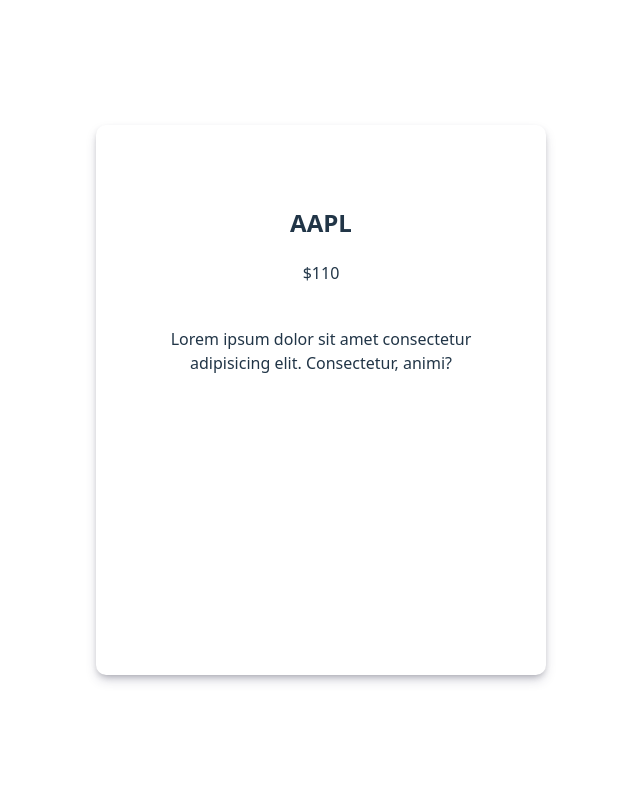
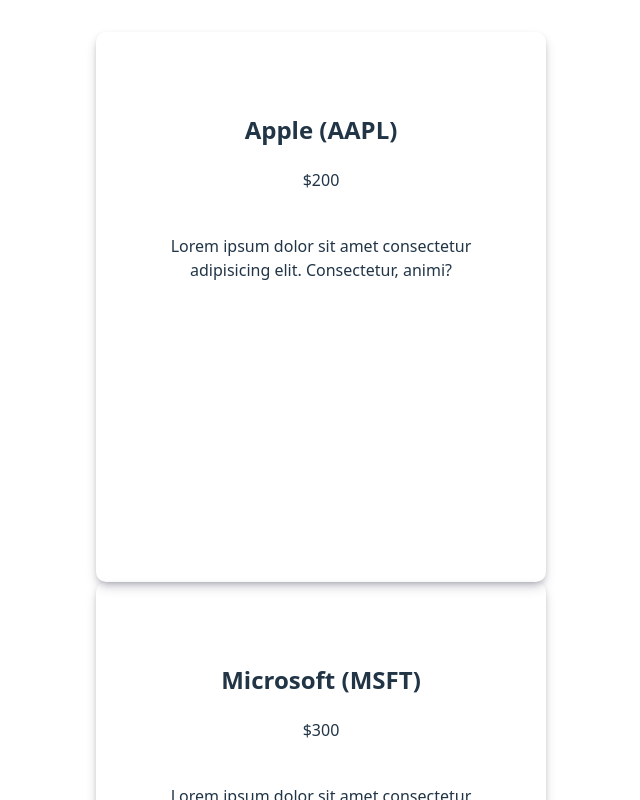
Before and after one commit to 51dollar/Basic-Web-Project, a React (Vite) app in the folder UI/frontend/: page / in a window 1280 px wide. Shown: the top 800 px of the page, without its empty margins (319-959 px from the left). Built offline with nearby package versions, Linux system fonts and the light colour scheme.

Commit message:
added list card.tsx and transfer data via Props

```diff
--- a/UI/frontend/src/App.tsx
+++ b/UI/frontend/src/App.tsx
@@ -1,11 +1,11 @@
 import './App.css'
-import Card from './Components/Card/Card'
+import CardList from './Components/CardList/CardList'
 
 function App() {
   return (
     <>
       <div>
-        <Card/>
+        <CardList/>
       </div>
     </>
   )
--- a/UI/frontend/src/Components/Card/Card.tsx
+++ b/UI/frontend/src/Components/Card/Card.tsx
@@ -1,11 +1,17 @@
 import "./Card.css";
 
-const Card = () => {
+interface Props {
+   companyName: string;
+   ticker: string;
+   price: number;
+}
+
+const Card = ({ companyName, ticker, price }: Props) => {
   return (
      <div className="card">
         <div className="details">
-            <h2>AAPL</h2>
-             <p>$110</p>
+            <h2>{companyName} ({ticker})</h2>
+             <p>${price}</p>
         </div>
         <p className="info">
             Lorem ipsum dolor sit amet consectetur adipisicing elit. Consectetur, animi?
--- /dev/null
+++ b/UI/frontend/src/Components/CardList/CardList.tsx
@@ -0,0 +1,15 @@
+import Card from "../Card/Card";
+
+interface Props {}
+
+const CardList = (props: Props) => {
+  return (
+    <div>
+        <Card companyName="Apple" ticker="AAPL" price={200}/>
+        <Card companyName="Microsoft" ticker="MSFT" price={300}/>
+        <Card companyName="Tesla" ticker="TSLA" price={100}/>
+    </div>
+  );
+};
+
+export default CardList
```
Also changed, not shown: UI/frontend/src/Components/CardList/CardList.css (added).
